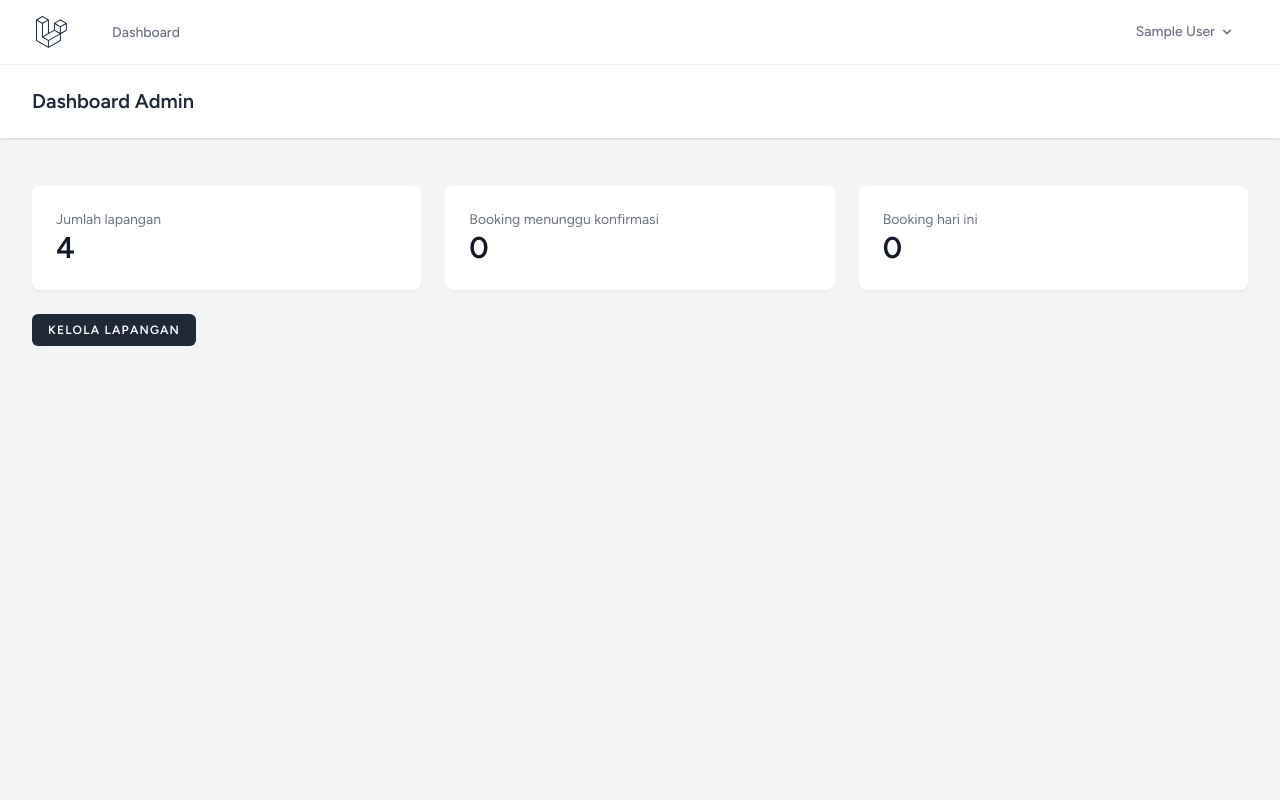
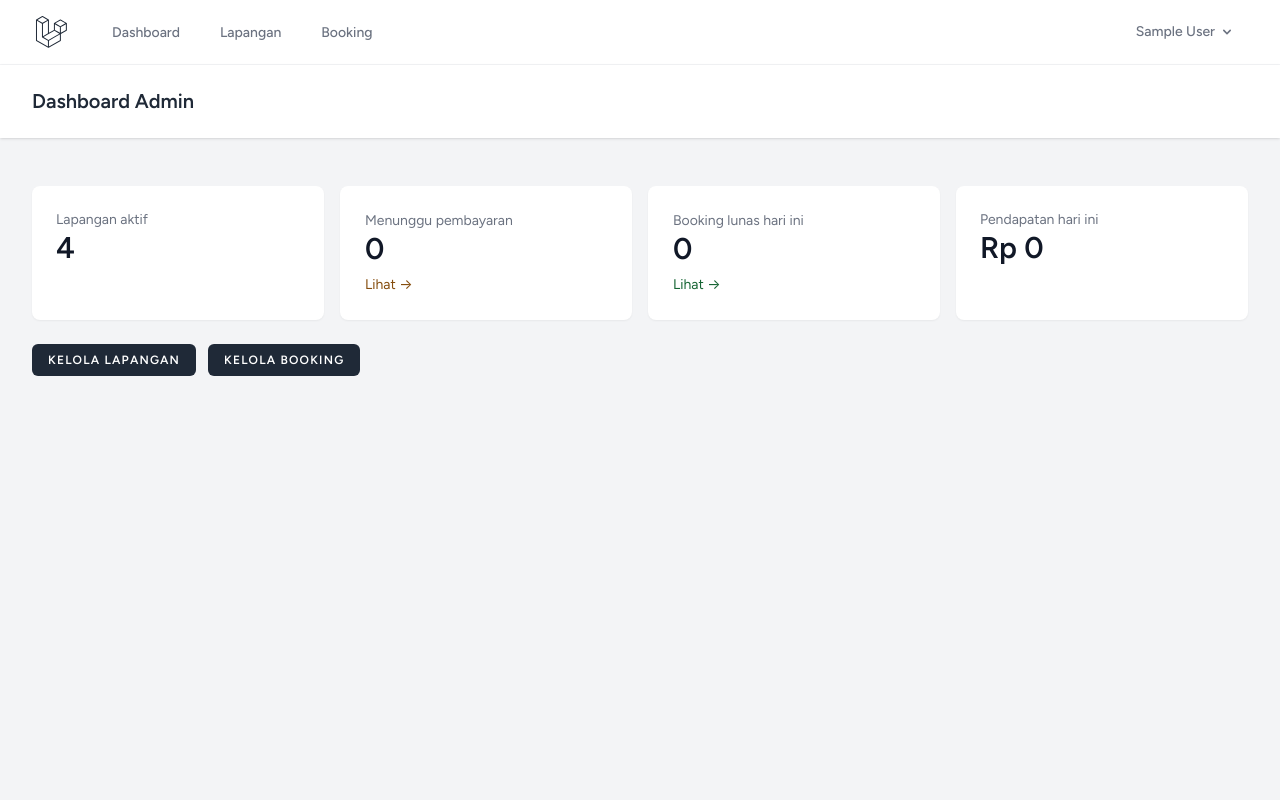
Before and after one commit to enricodamario/quickcourt, a Laravel app: page /admin/dashboard in a window 1280 px wide. Run offline with Laravel 12, Linux system fonts and the light colour scheme; the visitor is signed in with stand-in values (Sample User, id 1); data comes from the database, SQL or seed files in the repository; data that the repository does not hold is empty; style sheets or scripts are compiled from the project's sources; parts of the project's set-up code (start-up, migrations or seed data) failed here and were passed over.

Commit message:
Add admin booking management with filters, pagination, and revenue summary

```diff
--- a/resources/views/admin/dashboard.blade.php
+++ b/resources/views/admin/dashboard.blade.php
@@ -6,31 +6,43 @@
     </x-slot>
 
     <div class="py-12">
-        <div class="max-w-7xl mx-auto sm:px-6 lg:px-8">
-            <div class="grid grid-cols-1 md:grid-cols-3 gap-6">
-                <div class="bg-white shadow-sm sm:rounded-lg p-6">
-                    <p class="text-sm text-gray-500">Jumlah lapangan</p>
+        <div class="max-w-7xl mx-auto px-4 sm:px-6 lg:px-8 space-y-6">
+            <div class="grid grid-cols-1 sm:grid-cols-2 lg:grid-cols-4 gap-4">
+                <div class="bg-white shadow-sm rounded-lg p-6">
+                    <p class="text-sm text-gray-500">Lapangan aktif</p>
                     <p class="text-3xl font-bold text-gray-900">{{ $jumlahLapangan }}</p>
                 </div>
 
-                <div class="bg-white shadow-sm sm:rounded-lg p-6">
-                    <p class="text-sm text-gray-500">Booking menunggu konfirmasi</p>
-                    <p class="text-3xl font-bold text-gray-900">{{ $bookingPending }}</p>
-                </div>
+                <a href="{{ route('admin.booking.index', ['status' => 'menunggu_pembayaran']) }}"
+                   class="block bg-white shadow-sm rounded-lg p-6 border border-transparent hover:border-yellow-400">
+                    <p class="text-sm text-gray-500">Menunggu pembayaran</p>
+                    <p class="text-3xl font-bold text-gray-900">{{ $menungguPembayaran }}</p>
+                    <p class="mt-2 text-sm text-yellow-800">Lihat &rarr;</p>
+                </a>
 
-                <div class="bg-white shadow-sm sm:rounded-lg p-6">
-                    <p class="text-sm text-gray-500">Booking hari ini</p>
+                <a href="{{ route('admin.booking.index', ['tanggal' => today()->toDateString(), 'status' => 'dikonfirmasi']) }}"
+                   class="block bg-white shadow-sm rounded-lg p-6 border border-transparent hover:border-green-500">
+                    <p class="text-sm text-gray-500">Booking lunas hari ini</p>
                     <p class="text-3xl font-bold text-gray-900">{{ $bookingHariIni }}</p>
+                    <p class="mt-2 text-sm text-green-800">Lihat &rarr;</p>
+                </a>
+
+                <div class="bg-white shadow-sm rounded-lg p-6">
+                    <p class="text-sm text-gray-500">Pendapatan hari ini</p>
+                    <p class="text-3xl font-bold text-gray-900">Rp {{ number_format($pendapatanHariIni, 0, ',', '.') }}</p>
                 </div>
             </div>
 
-                        <div class="mt-6">
+            <div class="flex flex-wrap gap-3">
                 <a href="{{ route('admin.lapangan.index') }}"
                    class="inline-flex items-center px-4 py-2 bg-gray-800 rounded-md font-semibold text-xs text-white uppercase tracking-widest hover:bg-gray-700">
                     Kelola Lapangan
                 </a>
+                <a href="{{ route('admin.booking.index') }}"
+                   class="inline-flex items-center px-4 py-2 bg-gray-800 rounded-md font-semibold text-xs text-white uppercase tracking-widest hover:bg-gray-700">
+                    Kelola Booking
+                </a>
             </div>
-
         </div>
     </div>
 </x-app-layout>
--- a/resources/views/layouts/navigation.blade.php
+++ b/resources/views/layouts/navigation.blade.php
@@ -15,14 +15,21 @@
                     <x-nav-link :href="route('dashboard')" :active="request()->routeIs('dashboard')">
                         {{ __('Dashboard') }}
                     </x-nav-link>
-                    @unless (Auth::user()->isAdmin())
+                   @if (Auth::user()->isAdmin())
+    <x-nav-link :href="route('admin.lapangan.index')" :active="request()->routeIs('admin.lapangan.*')">
+        Lapangan
+    </x-nav-link>
+    <x-nav-link :href="route('admin.booking.index')" :active="request()->routeIs('admin.booking.*')">
+        Booking
+    </x-nav-link>
+@else
     <x-nav-link :href="route('lapangan.index')" :active="request()->routeIs('lapangan.*')">
         Lapangan
     </x-nav-link>
     <x-nav-link :href="route('booking.index')" :active="request()->routeIs('booking.*')">
         Booking Saya
     </x-nav-link>
-                @endunless
+@endif
                 </div>
             </div>
 
@@ -78,14 +85,21 @@
             <x-responsive-nav-link :href="route('dashboard')" :active="request()->routeIs('dashboard')">
                 {{ __('Dashboard') }}
             </x-responsive-nav-link>
-            @unless (Auth::user()->isAdmin())
+  @if (Auth::user()->isAdmin())
+    <x-responsive-nav-link :href="route('admin.lapangan.index')" :active="request()->routeIs('admin.lapangan.*')">
+        Lapangan
+    </x-responsive-nav-link>
+    <x-responsive-nav-link :href="route('admin.booking.index')" :active="request()->routeIs('admin.booking.*')">
+        Booking
+    </x-responsive-nav-link>
+@else
     <x-responsive-nav-link :href="route('lapangan.index')" :active="request()->routeIs('lapangan.*')">
         Lapangan
     </x-responsive-nav-link>
     <x-responsive-nav-link :href="route('booking.index')" :active="request()->routeIs('booking.*')">
         Booking Saya
     </x-responsive-nav-link>
-@endunless
+@endif
         </div>
 
         <!-- Responsive Settings Options -->
--- a/routes/web.php
+++ b/routes/web.php
@@ -1,5 +1,6 @@
 <?php
 
+use App\Http\Controllers\Admin\BookingController as AdminBookingController;
 use App\Http\Controllers\Admin\LapanganController;
 use App\Http\Controllers\BookingController;
 use App\Http\Controllers\JadwalController;
@@ -29,16 +30,20 @@ Route::middleware(['auth', 'admin'])
         Route::get('/dashboard', function () {
             Booking::bersihkanKedaluwarsa();
 
+            $lunasHariIni = Booking::whereDate('tanggal', today())->where('status', 'dikonfirmasi');
+
             return view('admin.dashboard', [
-                'jumlahLapangan' => Lapangan::count(),
-                'bookingPending' => Booking::where('status', 'menunggu_pembayaran')->count(),
-                'bookingHariIni' => Booking::whereDate('tanggal', today())
-                    ->where('status', 'dikonfirmasi')
-                    ->count(),
+                'jumlahLapangan' => Lapangan::where('status', 'aktif')->count(),
+                'menungguPembayaran' => Booking::where('status', 'menunggu_pembayaran')->count(),
+                'bookingHariIni' => (clone $lunasHariIni)->count(),
+                'pendapatanHariIni' => (clone $lunasHariIni)->sum('total_harga'),
             ]);
         })->name('dashboard');
 
         Route::resource('lapangan', LapanganController::class)->except('show');
+
+        Route::get('/booking', [AdminBookingController::class, 'index'])->name('booking.index');
+        Route::patch('/booking/{booking}/batalkan', [AdminBookingController::class, 'batalkan'])->name('booking.batalkan');
     });
 
 // Halaman customer: wajib login.
```
Also changed, not shown: app/Http/Controllers/Admin/BookingController.php (added, +67 -0 lines), resources/views/admin/booking/index.blade.php (added, +117 -0 lines). Lines whose indentation alone changed are shown as unchanged.
